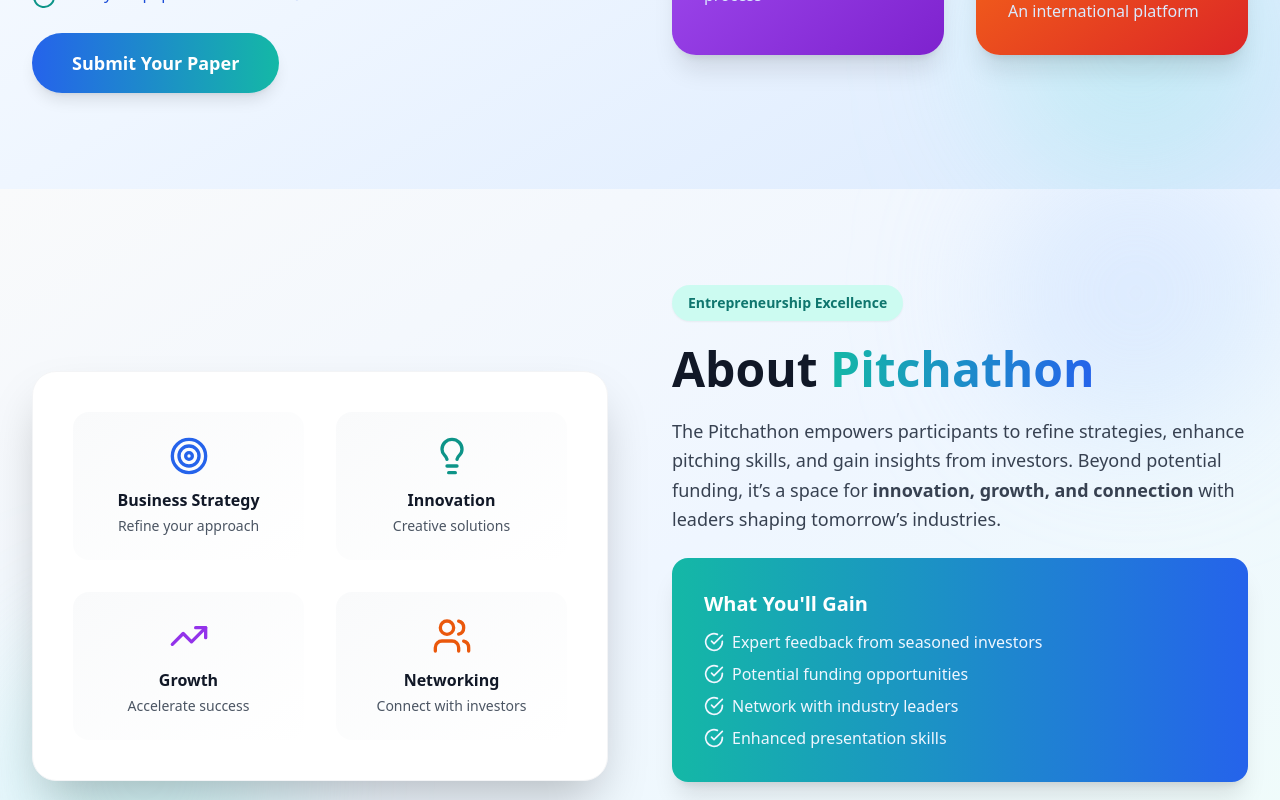
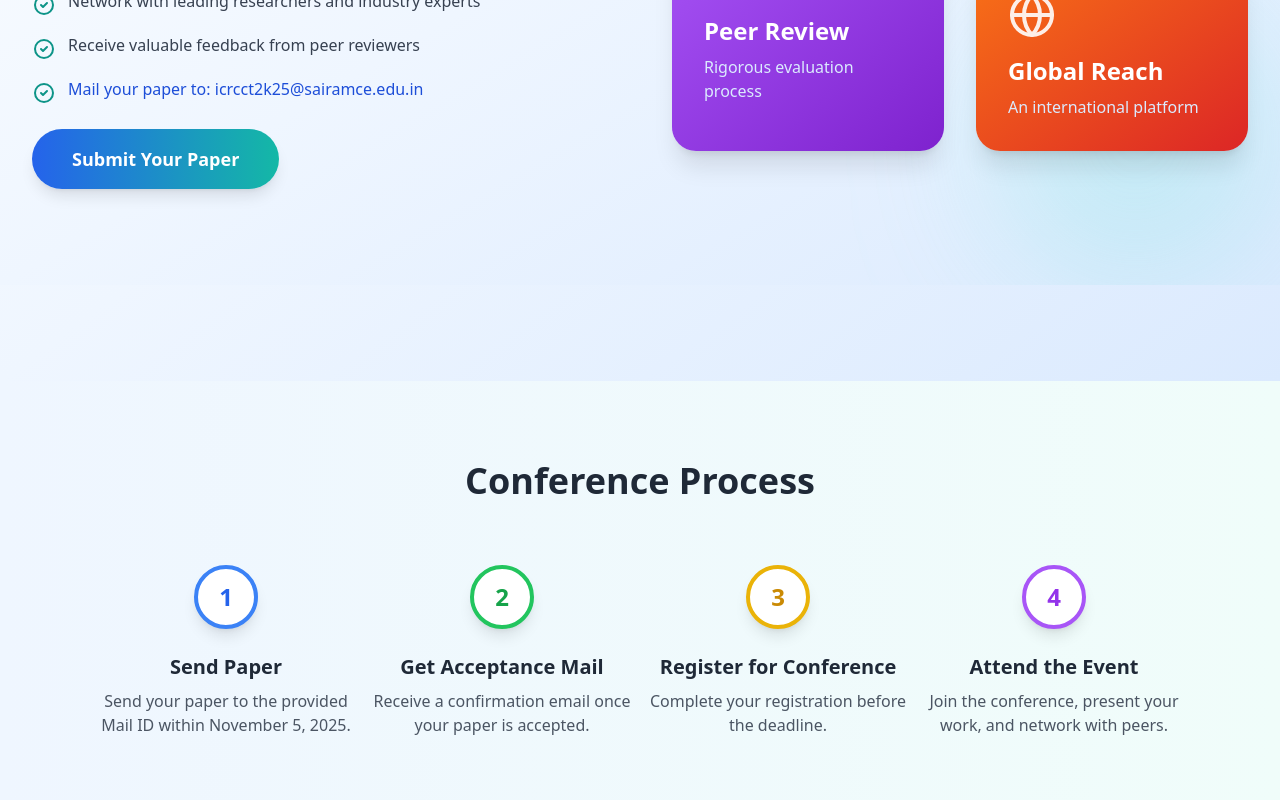
Before and after one commit to guruprasath1234/icrcct2k25, a React (Vite) app: page / in a window 1280 px wide. Shown: the part 1420-2220 px from the top of the page. Built offline with nearby package versions, Linux system fonts and the light colour scheme.

Commit message:
Enhance About Paper Presentation section with modal for submission confirmation and detailed conference process steps

```diff
--- a/src/App.tsx
+++ b/src/App.tsx
@@ -242,6 +242,27 @@
   id="about-paper"
   className="relative py-24 bg-gradient-to-br from-white via-blue-50 to-blue-100 overflow-hidden"
 >
+
+<section
+  id="about-paper"
+  className="relative py-24 bg-gradient-to-br from-white via-blue-50 to-blue-100 overflow-hidden"
+>
+  {(() => {
+    const [showModal, setShowModal] = useState(false);
+
+    const handleButtonClick = () => setShowModal(true);
+    const handleYes = () => {
+      window.open("https://forms.gle/qdWGK7idbRhGfCjF9", "_blank");
+      setShowModal(false);
+    };
+    const handleNo = () => {
+      window.open("mailto:icrcct2k25@sairamce.edu.in", "_blank");
+      setShowModal(false);
+    };
+    const handleClose = () => setShowModal(false);
+
+    return (
+      <>
         {/* Decorative background blobs */}
         <div className="absolute top-0 left-0 w-72 h-72 bg-blue-200 rounded-full mix-blend-multiply filter blur-3xl opacity-30 animate-blob"></div>
         <div className="absolute bottom-0 right-0 w-72 h-72 bg-teal-200 rounded-full mix-blend-multiply filter blur-3xl opacity-30 animate-blob animation-delay-2000"></div>
@@ -254,10 +275,18 @@
                 Research Excellence
               </div>
               <h2 className="text-4xl sm:text-5xl font-extrabold text-gray-900 leading-tight">
-          About <span className="bg-gradient-to-r from-blue-600 to-teal-500 bg-clip-text text-transparent">Paper Presentation</span>
+                About{" "}
+                <span className="bg-gradient-to-r from-blue-600 to-teal-500 bg-clip-text text-transparent">
+                  Paper Presentation
+                </span>
               </h2>
               <p className="text-lg text-gray-700 leading-relaxed">
-          Welcome to the <strong>International Paper Presentation Conference</strong>, a premier platform advancing research and collaboration in computer science. Scholars, researchers, and industry experts from around the globe converge here to share innovation and insight.
+                Welcome to the{" "}
+                <strong>International Paper Presentation Conference</strong>, a
+                premier platform advancing research and collaboration in
+                computer science. Scholars, researchers, and industry experts
+                from around the globe converge here to share innovation and
+                insight.
               </p>
 
               <div className="space-y-4">
@@ -267,12 +296,38 @@
                   "Receive valuable feedback from peer reviewers",
                 ].map((text, i) => (
                   <div key={i} className="flex items-start space-x-3">
-              <CheckCircle className="w-6 h-6 text-teal-600 flex-shrink-0 mt-1" />
+                    <svg
+                      xmlns="http://www.w3.org/2000/svg"
+                      className="w-6 h-6 text-teal-600 flex-shrink-0 mt-1"
+                      fill="none"
+                      viewBox="0 0 24 24"
+                      stroke="currentColor"
+                    >
+                      <path
+                        strokeLinecap="round"
+                        strokeLinejoin="round"
+                        strokeWidth="2"
+                        d="M9 12l2 2 4-4m6 2a9 9 0 11-18 0 9 9 0 0118 0z"
+                      />
+                    </svg>
                     <p className="text-gray-700">{text}</p>
                   </div>
                 ))}
                 <div className="flex items-start space-x-3">
-            <CheckCircle className="w-6 h-6 text-teal-600 flex-shrink-0 mt-1" />
+                  <svg
+                    xmlns="http://www.w3.org/2000/svg"
+                    className="w-6 h-6 text-teal-600 flex-shrink-0 mt-1"
+                    fill="none"
+                    viewBox="0 0 24 24"
+                    stroke="currentColor"
+                  >
+                    <path
+                      strokeLinecap="round"
+                      strokeLinejoin="round"
+                      strokeWidth="2"
+                      d="M9 12l2 2 4-4m6 2a9 9 0 11-18 0 9 9 0 0118 0z"
+                    />
+                  </svg>
                   <a
                     href="mailto:icrcct2k25@sairamce.edu.in"
                     className="text-blue-700 font-medium hover:underline"
@@ -284,14 +339,12 @@
                 </div>
               </div>
 
-        <a
-          href="https://forms.gle/qdWGK7idbRhGfCjF9"
-          target="_blank"
-          rel="noopener noreferrer"
+              <button
+                onClick={handleButtonClick}
                 className="mt-8 inline-block bg-gradient-to-r from-blue-600 to-teal-500 text-white px-10 py-4 rounded-full font-semibold text-lg shadow-lg hover:shadow-2xl transform hover:scale-105 transition-all duration-300"
               >
                 Submit Your Paper
-        </a>
+              </button>
             </div>
 
             {/* Right Cards */}
@@ -338,8 +391,99 @@
           </div>
         </div>
 
+        {/* Popup Modal */}
+        {showModal && (
+          <div className="fixed inset-0 flex items-center justify-center bg-black/50 z-50">
+            <div className="bg-white p-8 rounded-3xl shadow-2xl text-center max-w-md mx-auto relative">
+
+              {/* Close "X" button */}
+              <button
+                onClick={handleClose}
+                className="absolute top-3 right-3 text-gray-500 hover:text-red-500 text-2xl font-bold"
+              >
+                &times;
+              </button>
+
+              <h3 className="text-2xl font-bold text-gray-800 mb-4">
+                Did you mail the paper and receive the acceptance mail?
+              </h3>
+              <div className="flex justify-center space-x-6 mt-6">
+                <button
+                  onClick={handleYes}
+                  className="bg-green-500 text-white px-6 py-2 rounded-full font-semibold hover:bg-green-600 transition-all"
+                >
+                  Yes
+                </button>
+                <button
+                  onClick={handleNo}
+                  className="bg-red-500 text-white px-6 py-2 rounded-full font-semibold hover:bg-red-600 transition-all"
+                >
+                  No
+                </button>
+              </div>
+            </div>
+          </div>
+        )}
+      </>
+    );
+  })()}
+</section>
+
+
 
 </section>
+<section id="timeline" className="bg-gradient-to-r from-blue-50 to-teal-50 py-20">
+  <div className="max-w-6xl mx-auto px-6 text-center">
+    <h2 className="text-4xl font-bold text-gray-800 mb-16">Conference Process</h2>
+
+    <div className="flex flex-col md:flex-row justify-between items-center">
+      {/* Step 1 */}
+      <div className="flex flex-col items-center mb-12 md:mb-0 md:w-1/4">
+        <div className="bg-white border-4 border-blue-500 rounded-full w-16 h-16 flex items-center justify-center shadow-lg mb-6 text-2xl font-bold text-blue-600">
+          1
+        </div>
+        <h3 className="text-xl font-semibold text-gray-800">Send Paper</h3>
+        <p className="text-gray-600 mt-2">
+          Send your paper to the provided Mail ID within November 5, 2025.
+        </p>
+      </div>
+
+      {/* Step 2 */}
+      <div className="flex flex-col items-center mb-12 md:mb-0 md:w-1/4">
+        <div className="bg-white border-4 border-green-500 rounded-full w-16 h-16 flex items-center justify-center shadow-lg mb-6 text-2xl font-bold text-green-600">
+          2
+        </div>
+        <h3 className="text-xl font-semibold text-gray-800">Get Acceptance Mail</h3>
+        <p className="text-gray-600 mt-2">
+          Receive a confirmation email once your paper is accepted.
+        </p>
+      </div>
+
+      {/* Step 3 */}
+      <div className="flex flex-col items-center mb-12 md:mb-0 md:w-1/4">
+        <div className="bg-white border-4 border-yellow-500 rounded-full w-16 h-16 flex items-center justify-center shadow-lg mb-6 text-2xl font-bold text-yellow-600">
+          3
+        </div>
+        <h3 className="text-xl font-semibold text-gray-800">Register for Conference</h3>
+        <p className="text-gray-600 mt-2">
+          Complete your registration before the deadline.
+        </p>
+      </div>
+
+      {/* Step 4 */}
+      <div className="flex flex-col items-center md:w-1/4">
+        <div className="bg-white border-4 border-purple-500 rounded-full w-16 h-16 flex items-center justify-center shadow-lg mb-6 text-2xl font-bold text-purple-600">
+          4
+        </div>
+        <h3 className="text-xl font-semibold text-gray-800">Attend the Event</h3>
+        <p className="text-gray-600 mt-2">
+          Join the conference, present your work, and network with peers.
+        </p>
+      </div>
+    </div>
+  </div>
+</section>
+
 
 {/* =========================
      About Pitchathon
@@ -373,6 +517,7 @@
           </div>
         </div>
       </div>
+
 
       {/* Text Content */}
       <div className="order-1 lg:order-2 animate-fade-in-right space-y-6">
```
Lines whose indentation alone changed are shown as unchanged.
